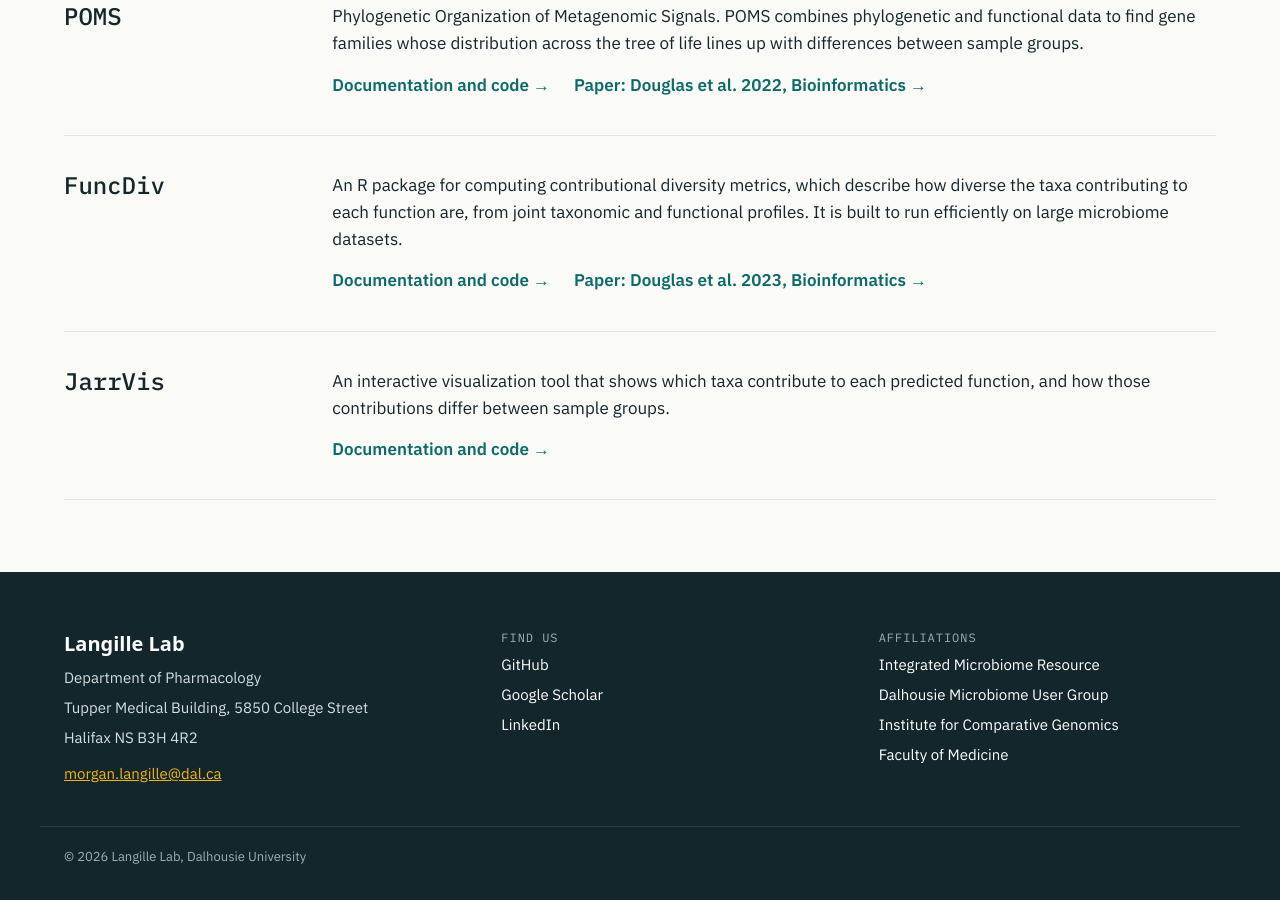
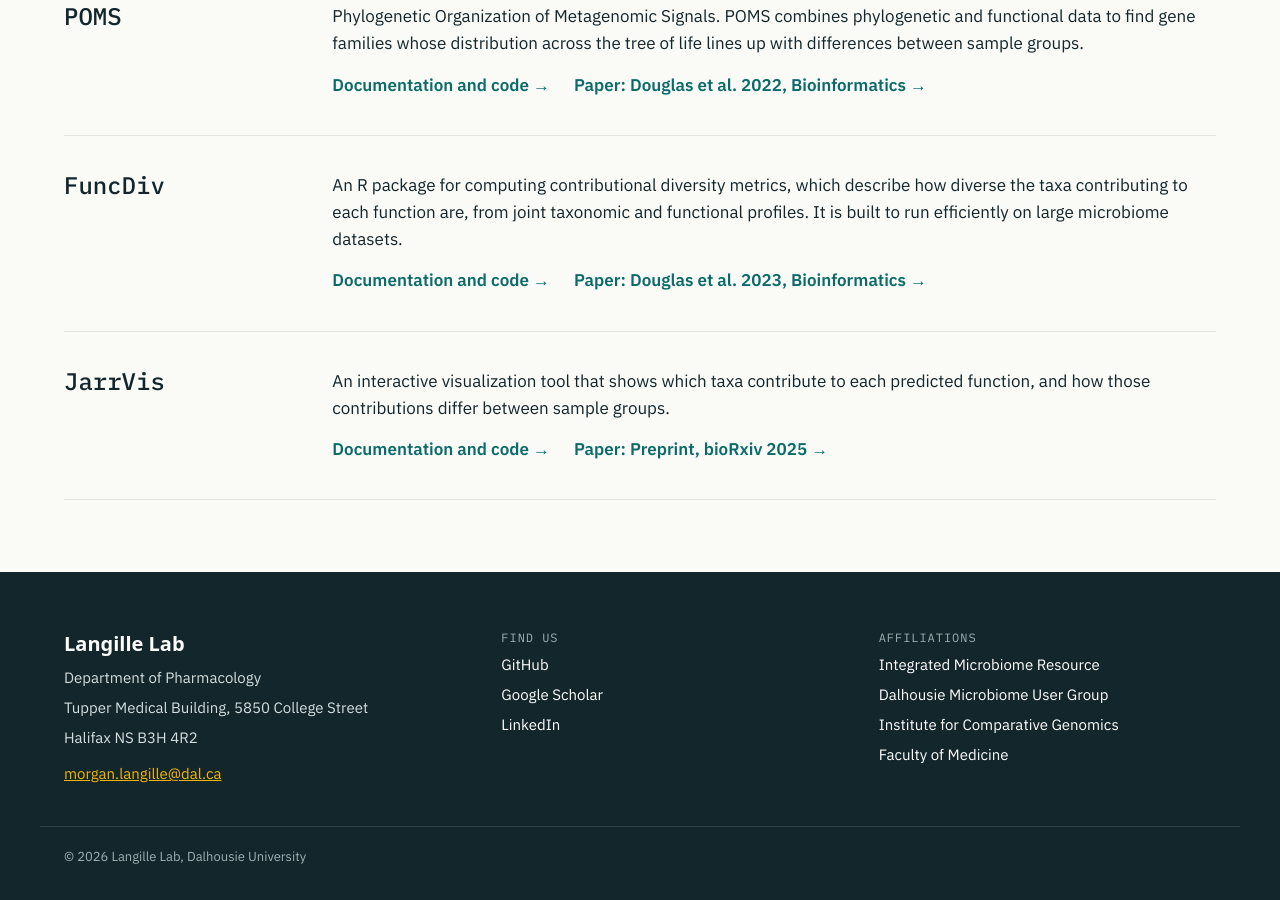
Before and after one commit to mlangill/mlangill.github.com, a Jekyll site: the page built from software.html, in a window 1280 px wide and 900 px high, scrolled down 986 px. Built offline with Jekyll 4.4.1, drawn with Linux system fonts in a browser that asks for light colours; some web fonts are replaced.

Commit message:
Add JarrVis preprint
Co-Authored-By: Claude Opus 5.5 <noreply@anthropic.com>
Claude-Session: https://claude.ai/code/session_0184tZHL9zBPBmqcszxgK2L6

```diff
--- a/_data/publications.yml
+++ b/_data/publications.yml
@@ -9,6 +9,8 @@
 #   featured: true      shows the paper on the homepage
 #   tags: [methods]     groups papers on the Publications page
 #
+- doi: 10.1101/2025.04.13.648596
+  journal: bioRxiv
 - authors: DeClercq V, Comeau AM, Kwawukume A, Murphy R, Parmar NR, Quinn DP, Wright R, Wallace A, Langille MGI
   year: 2026
   title: Technical replicates and multiple sequencing approaches reveal weak and inconsistent microbiome signals in lung tumour and blood samples from patients with lung cancer
--- a/_data/software.yml
+++ b/_data/software.yml
@@ -62,3 +62,5 @@
     predicted function, and how those contributions differ between sample
     groups.
   link: https://github.com/dhwanidesai/JarrVis
+  paper: https://www.biorxiv.org/content/10.1101/2025.04.13.648596v1
+  paper_label: Preprint, bioRxiv 2025
```
Also changed, not shown: .github/workflows/fill-dois.yml.
